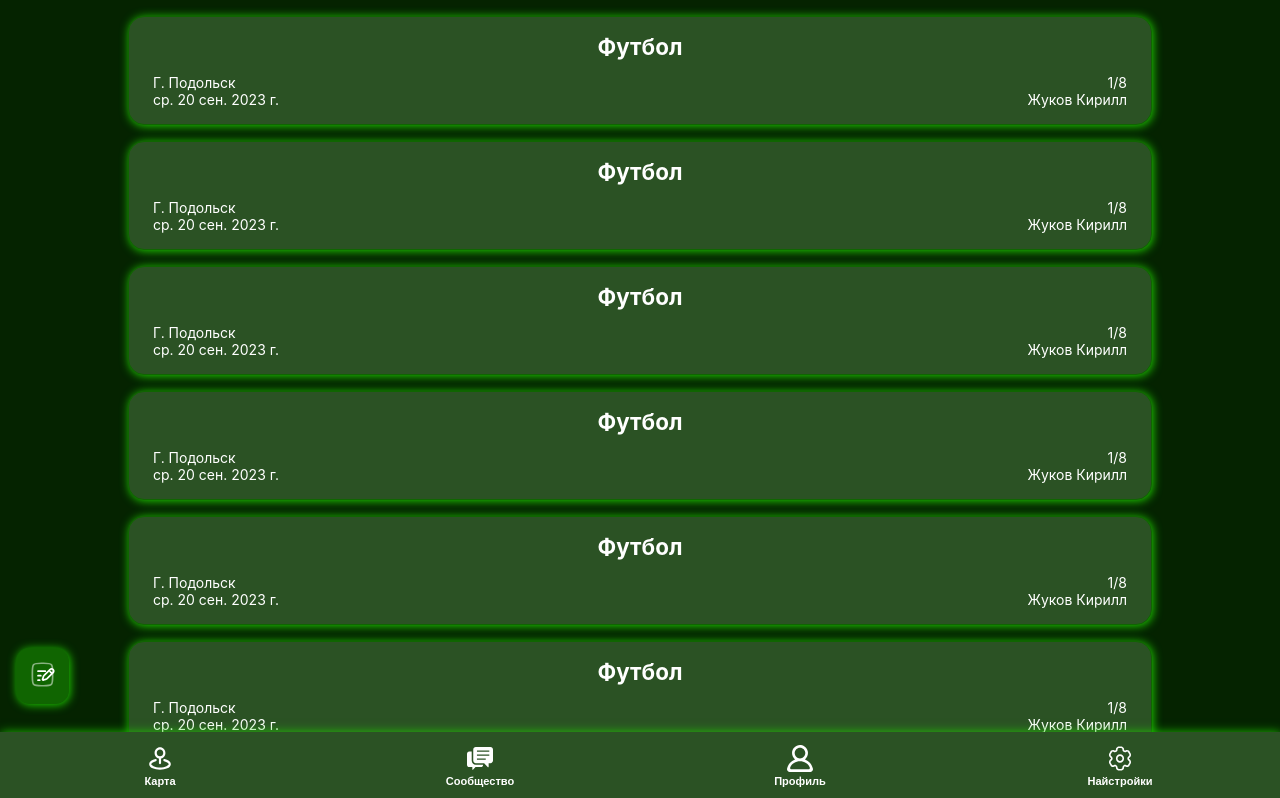
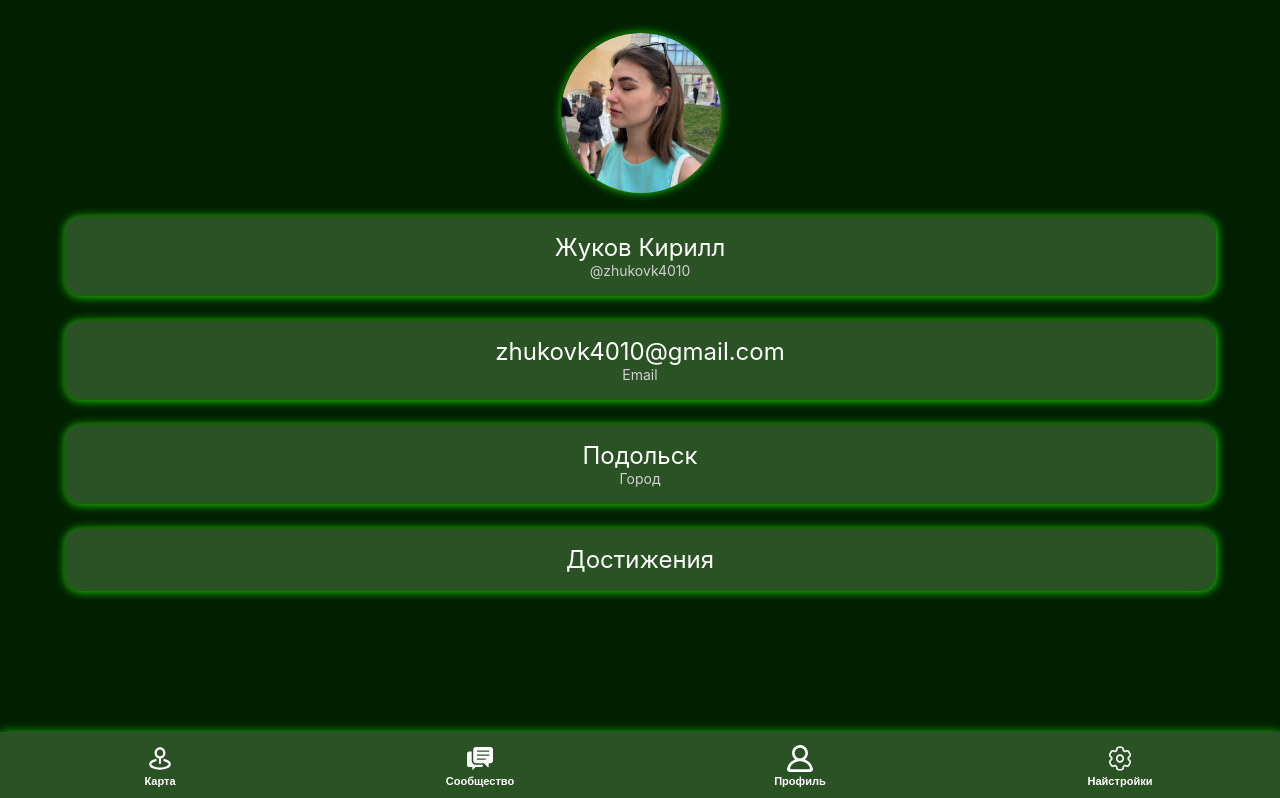
Before and after one commit to zhukovk4010/sport-app, a React (Vite) app: page / in a window 1280 px wide. Shown: the top 798 px of the page. Built offline with nearby package versions, Linux system fonts and the light colour scheme.

Commit message:
Сверстать страницу профиля

```diff
--- a/src/components/app/app.tsx
+++ b/src/components/app/app.tsx
@@ -3,12 +3,14 @@
 import CommunityPage from 'src/pages/community/community-page'
 import MapPage from 'src/pages/map/map-page'
 import Tabbar from '../tabbar/tabbat'
+import ProfilePage from 'src/pages/profile/profile-page'
 
 const App = () => {
     return (
         <>
             {/* <MapPage /> */}
-            <CommunityPage />
+            {/* <CommunityPage /> */}
+            <ProfilePage />
             <Tabbar />
         </>
     )
--- a/src/index.css
+++ b/src/index.css
@@ -13,5 +13,5 @@
 
 body {
     margin: 0;
-    background-color: #052300;
+    background-color: #022000;
 }
--- /dev/null
+++ b/src/pages/profile/profile-page.module.css
@@ -0,0 +1,42 @@
+.profilePage {
+    width: 100%;
+    height: 100%;
+}
+
+.profilePage > div + div {
+    margin-top: 1em;
+}
+
+.profilePage__avatarContainer {
+    width: 160px;
+    height: 160px;
+    margin: 2em auto 0;
+    border-radius: 100%;
+    border: 1px solid #106501;
+    box-shadow: 1px 1px 10px #1fd200;
+}
+
+.profilePage__avatarContainer > img {
+    width: 160px;
+    height: 160px;
+    border-radius: 100%;
+    object-fit: cover;
+}
+
+.profilePage__fullNameContainer {
+    margin: 0 auto;
+    font-size: 1.5rem;
+    padding: 1rem 1.5rem;
+    max-width: 90%;
+    background-color: #2b5224;
+    border: 1px solid #106501;
+    box-shadow: 1px 1px 10px #1fd200;
+    border-radius: 1rem;
+    text-align: center;
+}
+
+.profilePage__fullNameContainer > p {
+    margin: 0;
+    font-size: 0.875rem;
+    color: #d0d0d0;
+}
--- /dev/null
+++ b/src/pages/profile/profile-page.tsx
@@ -0,0 +1,30 @@
+import avatarImg from 'src/assets/img/avatar.jpg'
+import styles from './profile-page.module.css'
+
+const ProfilePage = () => {
+    return (
+        <div className={styles.profilePage}>
+            <div className={styles.profilePage__avatarContainer}>
+                <img className={styles.avatarImg} src={avatarImg} alt='' />
+            </div>
+
+            <div className={styles.profilePage__fullNameContainer}>
+                Жуков Кирилл
+                <p>@zhukovk4010</p>
+            </div>
+            <div className={styles.profilePage__fullNameContainer}>
+                zhukovk4010@gmail.com
+                <p>Email</p>
+            </div>
+            <div className={styles.profilePage__fullNameContainer}>
+                Подольск
+                <p>Город</p>
+            </div>
+            <div className={styles.profilePage__fullNameContainer}>
+                Достижения
+            </div>
+        </div>
+    )
+}
+
+export default ProfilePage
```
Also changed, not shown: src/assets/img/avatar.jpg (added).
